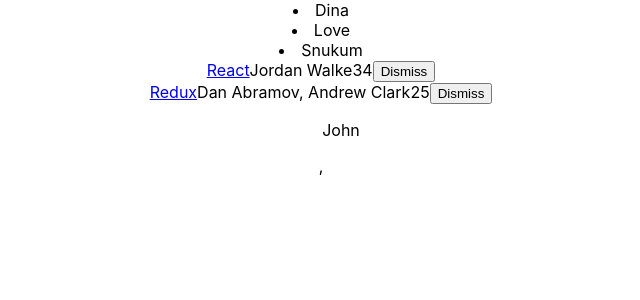
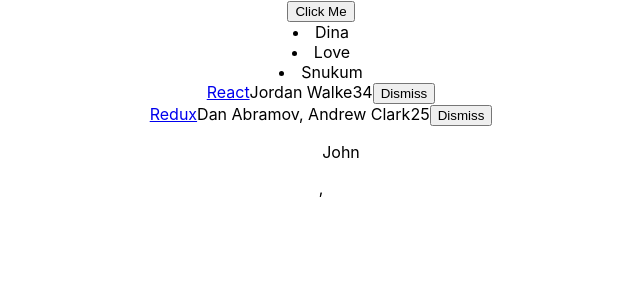
Before and after one commit to adfaris/reactReview, a React (Create React App) app: page / in a window 1280 px wide. Shown: the top 300 px of the page, without its empty margins (319-959 px from the left). Built offline with nearby package versions, Linux system fonts and the light colour scheme.

Commit message:
binding and arrow function

```diff
--- a/src/App.js
+++ b/src/App.js
@@ -1,5 +1,6 @@
 import React, { Component } from 'react'
 import './App.css'
+import ExplainBindingsComponent from './Components/ExplainBindingsComponent'
 const name = ['Dina', 'Love', 'Snukum']
 const list = [
   {
@@ -30,6 +31,7 @@
     }
     this.onDismiss = this.onDismiss.bind(this)
   }
+  //ES5 syntax
   // onDismiss(id) {
   //   function isNotId(item) {
   //     return item.objectID !== id
@@ -51,9 +53,10 @@
     // const helloworld = 'Welcome to the road to react'
 
     // helloworld.text = 'bye bye'
-    console.log('props', this.props)
+    // console.log('props', this.props)
     return (
       <div className="App">
+        <ExplainBindingsComponent />
         {this.state.name.map(name =>
           <li key={name + name}>
             {name}
@@ -78,7 +81,10 @@
             </span>
             <span>
               <button
-                onClick={() => this.onDismiss(item.objectID)}
+                // onClick={() => this.onDismiss(item.objectID)}
+                onClick={function() {
+                  console.log(item.objectID)
+                }}
                 type="button"
               >
                 Dismiss
--- /dev/null
+++ b/src/Components/ExplainBindingsComponent.js
@@ -0,0 +1,19 @@
+import React from 'react'
+
+class ExplainBindingsComponent extends React.Component {
+  constructor() {
+    super()
+    // this.onClickMe = this.onClickMe.bind(this)
+  }
+  onClickMe = () => {
+    console.log(this)
+  }
+  render() {
+    return (
+      <button onClick={this.onClickMe} type="button">
+        Click Me{' '}
+      </button>
+    )
+  }
+}
+export default ExplainBindingsComponent
```
